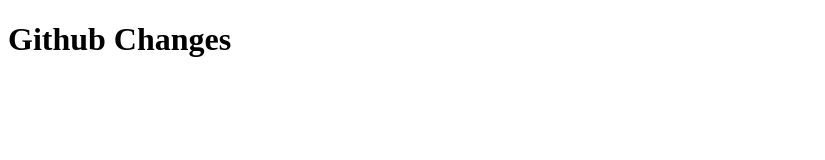
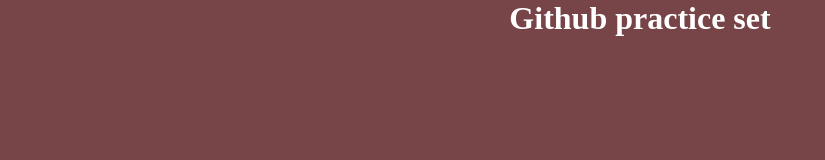
Before and after one commit to AbdulsispnShakoor/practice-repo, a plain HTML site: page index.html in a window 1280 px wide. Shown: the whole page, without its empty margins (0-825 px from the left). Drawn offline with Linux system fonts and the light colour scheme.

Commit message:
new changes has been maade in the file for the practice

```diff
--- a/index.html
+++ b/index.html
@@ -4,8 +4,9 @@
     <meta charset="UTF-8">
     <meta name="viewport" content="width=device-width, initial-scale=1.0">
     <title>github practice</title>
+    <link rel="stylesheet" href="style.css">
 </head>
 <body>
-    <h1>Github Changes </h1>
+    <h1>Github practice set </h1>
 </body>
 </html>
--- /dev/null
+++ b/style.css
@@ -0,0 +1,10 @@
+*{
+    margin:0;
+    padding:0;
+    box-sizing:border-box;
+}
+html,body{
+    background-color:#774447;
+    color:white;
+    text-align:center;
+}
```
